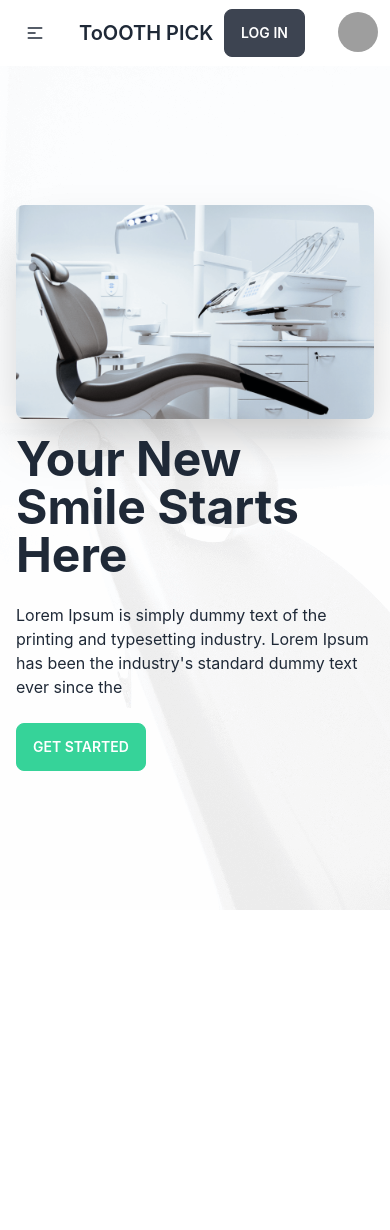
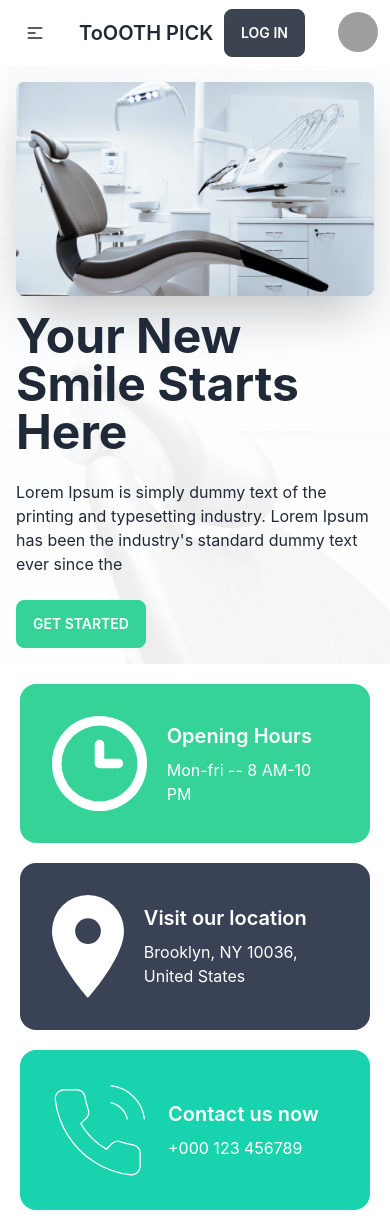
Before and after one commit to Shazzadul-Shakib/Tooth-pick-portal, a React (Create React App) app: page / in a window 390 px wide. Before the commit the page ends 910 px from the top, so only its background shows below. Built offline with nearby package versions, Linux system fonts and the light colour scheme; grey boxes are pictures that could not be loaded.

Commit message:
responsive about section in home page added

```diff
--- a/src/components/Home/Home.jsx
+++ b/src/components/Home/Home.jsx
@@ -1,12 +1,16 @@
 import React from 'react';
 import chair from '../../assets/images/chair.png';
 import bg_hero from '../../assets/images/bg.png';
+import clock from '../../assets/icons/clock.svg';
+import marker from '../../assets/icons/marker.svg';
+import phone from '../../assets/icons/phone.svg';
 const Home = () => {
   return (
     <div>
+      {/* Hero section */}
       <div
         style={{background: `url('${bg_hero}')`}}
-        className="hero min-h-screen">
+        className="hero min-h-full md:min-h-screen">
         <div className="hero-content flex-col lg:flex-row-reverse">
           <img src={chair} className=" max-w-auto lg:max-w-xl rounded-lg shadow-2xl" alt='Chair'/>
           <div>
@@ -16,6 +20,45 @@ const Home = () => {
           </div>
         </div>
       </div>
+      {/* About section */}
+      <div className=' grid grid-cols-1 gap-5 m-5 md:grid-cols-3 '>
+        {/* Card-1 */}
+        <div className="card w-full bg-success text-primary-content">
+          <div className="card-body justify-center ">
+            <div className=' flex items-center'>
+              <img className=' w-24 mr-5' src={clock} alt="clock" />
+              <div>
+                <h2 className="card-title mb-2">Opening Hours</h2>
+                <p>Mon-fri -- 8 AM-10 PM</p>
+              </div>
+            </div>
+          </div>
+        </div>
+        {/* Card-2 */}
+        <div className="card w-full bg-[#3A4256] text-primary-content">
+          <div className="card-body justify-center ">
+            <div className=' flex items-center'>
+              <img className=' w-24 mr-5' src={marker} alt="clock" />
+              <div>
+                <h2 className="card-title mb-2">Visit our location</h2>
+                <p>Brooklyn, NY 10036, United States</p>
+              </div>
+            </div>
+          </div>
+        </div>
+        {/* Card-3 */}
+        <div className="card w-full bg-[#19D3AE] text-primary-content">
+          <div className="card-body justify-center ">
+            <div className=' flex items-center'>
+              <img className=' w-24 mr-5' src={phone} alt="clock" />
+              <div>
+                <h2 className="card-title mb-2">Contact us now</h2>
+                <p>+000 123 456789</p>
+              </div>
+            </div>
+          </div>
+        </div>
+      </div>
     </div>
   );
 };
```
